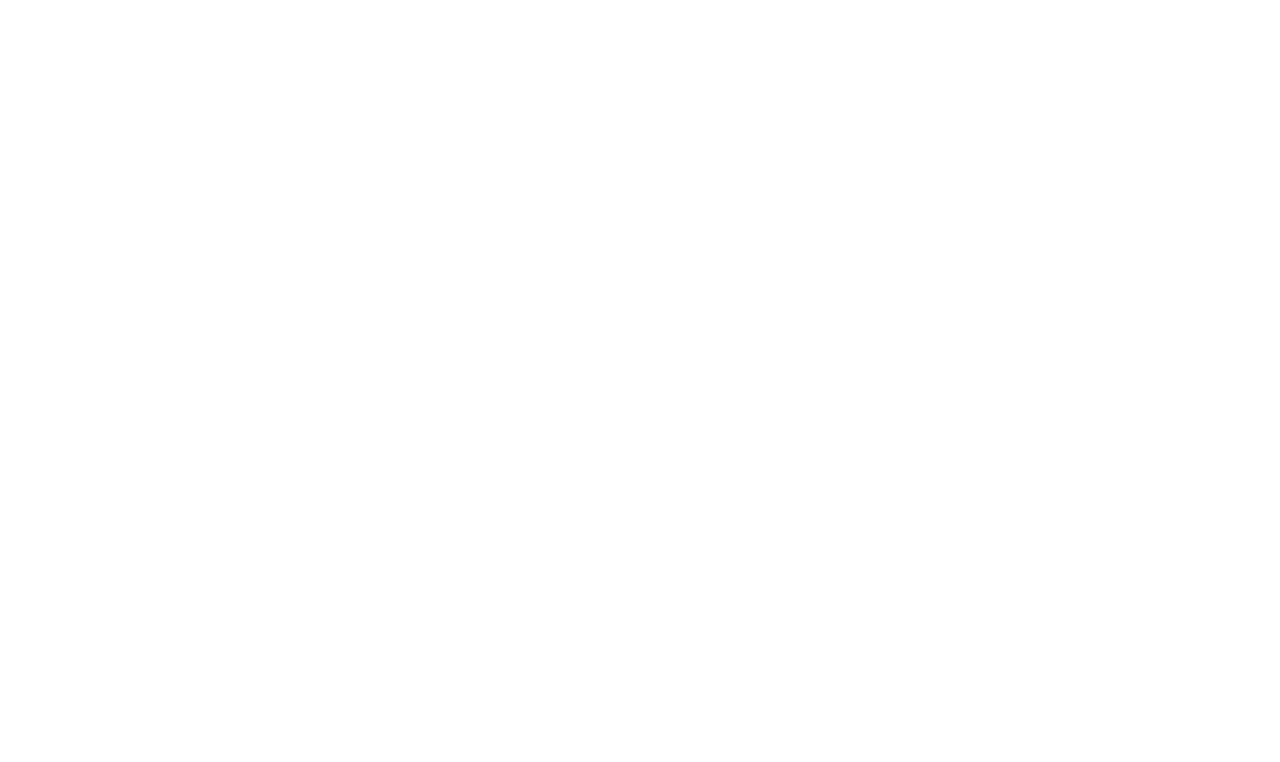
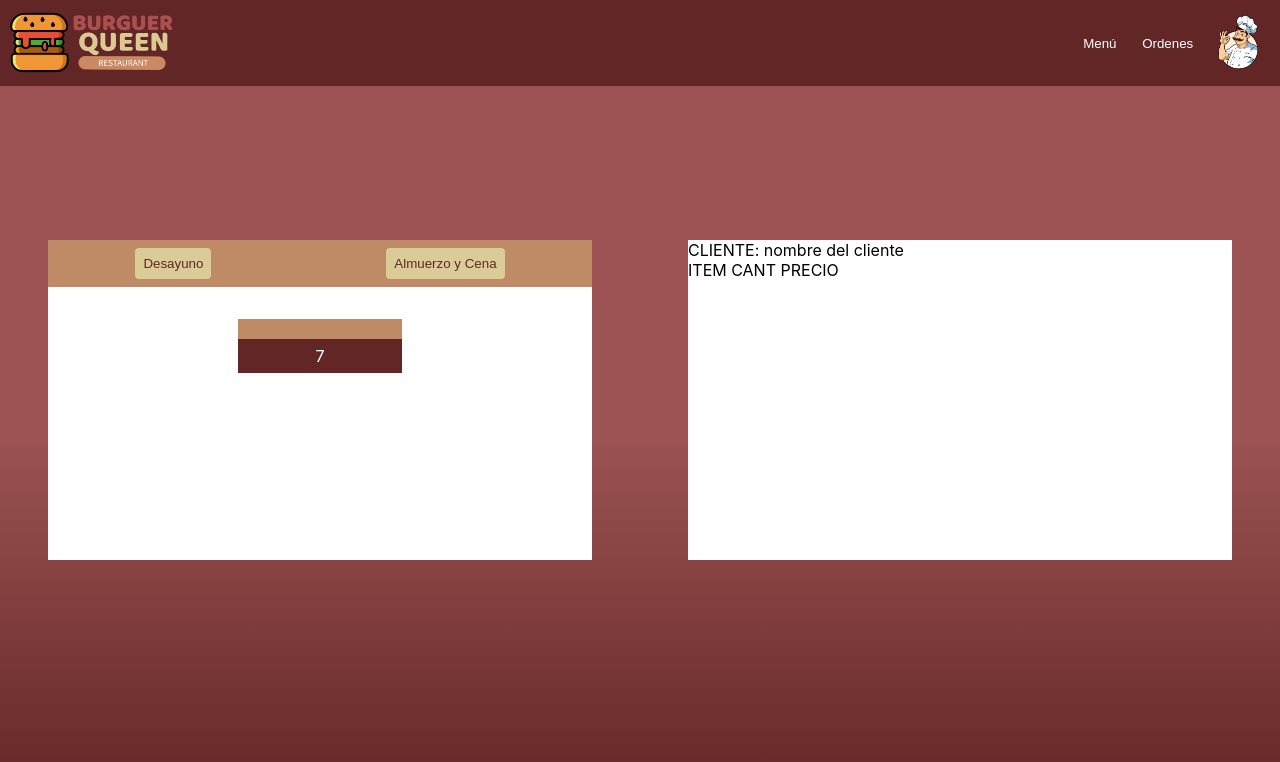
Before and after one commit to karlavasquez8/LIM018-burger-queen-api-client, a React (Create React App) app: page /menu in a window 1280 px wide. Before the commit this address had no page. Shown: the top 762 px of the page. Built offline with nearby package versions, Linux system fonts and the light colour scheme.

Commit message:
feat:agregando estilos y resolviendo error

```diff
--- a/src/index.tsx
+++ b/src/index.tsx
@@ -13,12 +13,9 @@ root.render(
   <BrowserRouter>
     <Routes>
       <Route path="/" element={<Login />} />
-      <Route path="/" element={<FirstView />} />
+      <Route path="/menu" element={<FirstView />} />
     </Routes>
   </BrowserRouter>
 );
 
-// If you want to start measuring performance in your app, pass a function
-// to log results (for example: reportWebVitals(console.log))
-// or send to an analytics endpoint. Learn more: https://bit.ly/CRA-vitals
 reportWebVitals();
--- a/src/pages/FirstView/CardItems.tsx
+++ b/src/pages/FirstView/CardItems.tsx
@@ -1,3 +1,5 @@
+import React from 'react'
+
 interface CardItemsProps {
     name: string;
     img: string;
--- a/src/pages/FirstView/FirstView.tsx
+++ b/src/pages/FirstView/FirstView.tsx
@@ -1,3 +1,4 @@
+import React from 'react'
 import logo from '../../img/logo.png'
 import logoCocinero from '../../img/logo-cocinero.png'
 import './firstView.css'
@@ -14,8 +15,8 @@ function FirstView() {
 
                     <div className='Option-nav'>
                         <div>
-                            <button className="Login-btn"> Menú </button>
-                            <button className="Login-btn"> Ordenes </button>
+                            <button className="Home-btn"> Menú </button>
+                            <button className="Home-btn"> Ordenes </button>
                         </div>
                         <img src={logoCocinero} className="Logo-cocinero" alt="logo" />
                     </div>
@@ -27,13 +28,8 @@ function FirstView() {
                         <div className="container-menu">
                             <div className='items'>
                                 <div className='square-btn'>
-                                    <button className="Login-btn"> Desayuno </button>
-                                    <button className="Login-btn"> Almuerzo y Cena </button>
-                                </div>
-                                <div className='square-btn'>
-                                    <button className="Login-btn"> Hamburguesas </button>
-                                    <button className="Login-btn"> Acompañamientos </button>
-                                    <button className="Login-btn"> Para tomar </button>
+                                    <button className="Menu-btn"> Desayuno </button>
+                                    <button className="Menu-btn"> Almuerzo y Cena </button>
                                 </div>
                                 <div className='fondo-items'>
                                     <CardItems img='' name='' price={7} />
--- a/src/pages/FirstView/firstView.css
+++ b/src/pages/FirstView/firstView.css
@@ -1,5 +1,4 @@
 header {
-    background-color: #632626;
     position: fixed;
     z-index: 2;
     width: 100%;
@@ -10,6 +9,7 @@ header {
     align-items: center;
     justify-content: space-between;
     width: 100%;
+    background-color: #632626;
 }
 
 .Logo-cocinero {
@@ -64,7 +64,17 @@ header {
     justify-content: space-around;
 }
 
-.Login-btn {
+.Home-btn {
+    padding: 0.8rem;
+    border-radius: 4px;
+    border: none;
+    cursor: pointer;
+    background-color: transparent;
+    color: white;
+    text-decoration: none
+}
+
+.Menu-btn {
     padding: 0.5rem;
     border-radius: 4px;
     border: none;
@@ -95,7 +105,3 @@ header {
 .container-menu {
     display: flex;
 }
-
-.wrap-container {
-    margin-top: 140px;
-}
--- a/src/pages/Login/Login.tsx
+++ b/src/pages/Login/Login.tsx
@@ -1,7 +1,7 @@
 /* eslint-disable jsx-a11y/alt-text */
-import { useState } from "react";
+import React, { useState } from "react";
 import { useNavigate } from "react-router-dom";
-import logo from 'img/logo.png'
+import logo from '../../img/logo.png'
 import './login.css'
 
 
@@ -84,6 +84,7 @@ function Login() {
                         <input name="password" type="password" id="inputPassword" className="Login-input" placeholder="Contraseña"
                             onChange={(event) => setPassword(event.target.value)}
                         />
+                        <p>{errorMessage}</p>
                         <button type="submit" className="Login-btn"> Iniciar sesión </button>
                     </form>
                 </div>
```
Also changed, not shown: src/App.css (+0 -15 lines).
